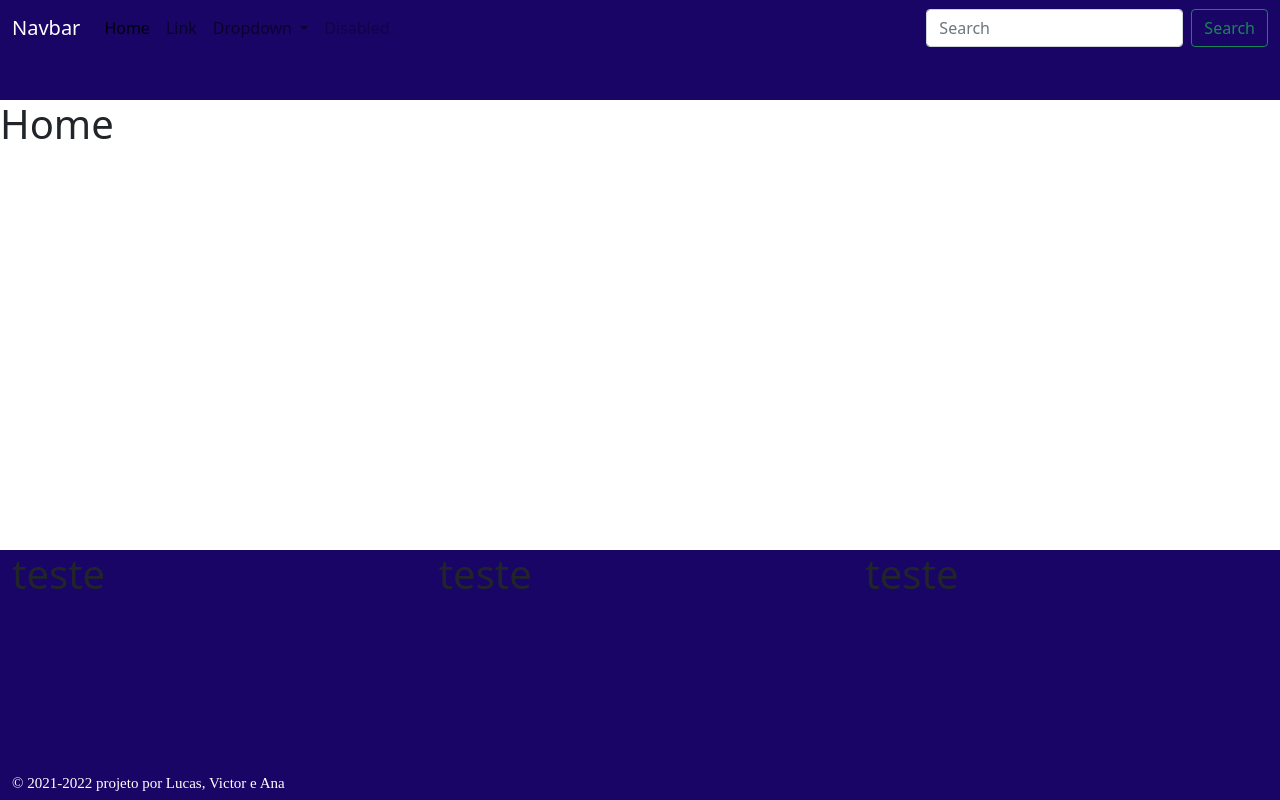
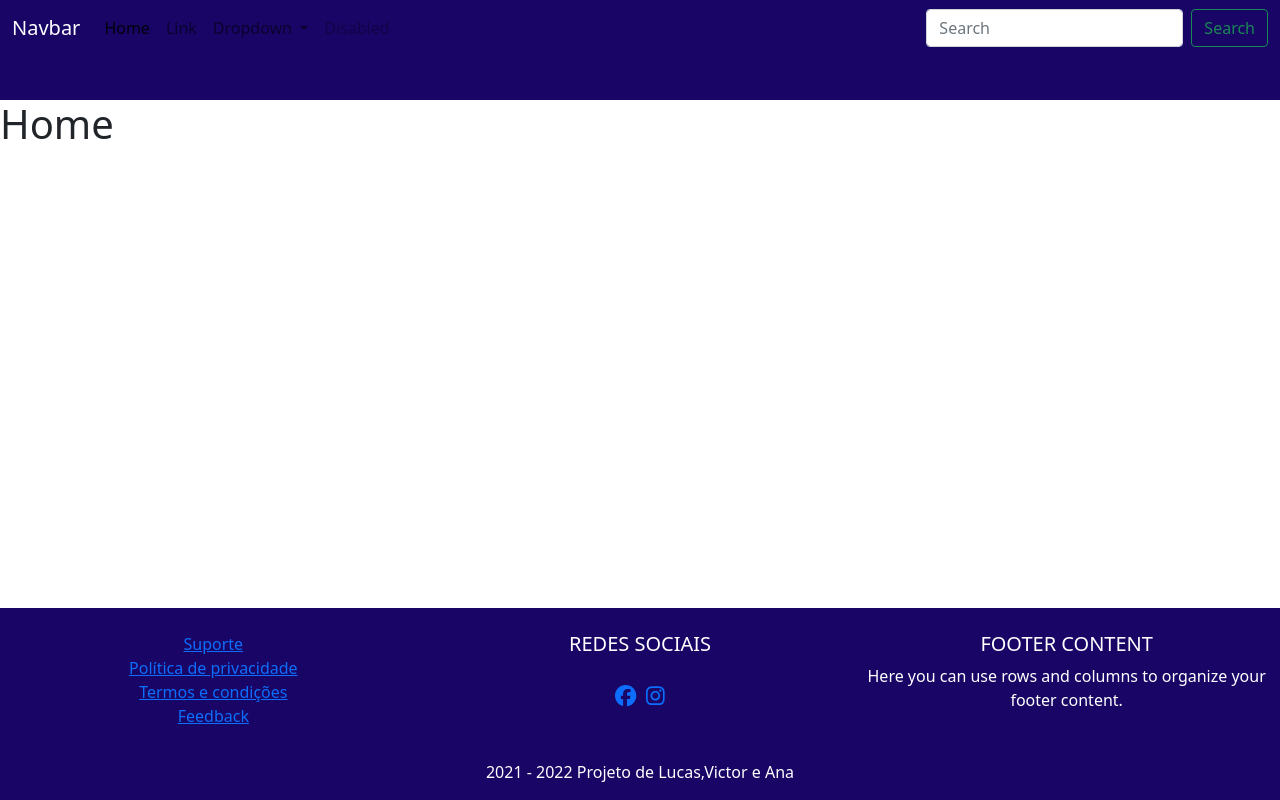
Before and after one commit to LucasTrentinn/projeto_integrador_vinhedo, a Vue app in the folder Site/Site_Vinho/: page / in a window 1280 px wide. Built offline with nearby package versions, Linux system fonts and the light colour scheme.

Commit message:
Footer sendo feito com links e redes sociais prontas

```diff
--- a/Site/Site_Vinho/index.html
+++ b/Site/Site_Vinho/index.html
@@ -1,5 +1,5 @@
 <!DOCTYPE html>
-<html lang="en">
+<html lang="pt-br">
   <head>
     <meta charset="UTF-8" />
     <link rel="icon" href="src\components\imagens\logo.png" />
--- a/Site/Site_Vinho/package.json
+++ b/Site/Site_Vinho/package.json
@@ -8,6 +8,11 @@
     "lint": "eslint . --ext .vue,.js,.jsx,.cjs,.mjs --fix --ignore-path .gitignore"
   },
   "dependencies": {
+    "@fortawesome/fontawesome-svg-core": "^1.3.0",
+    "@fortawesome/free-brands-svg-icons": "^6.0.0",
+    "@fortawesome/free-regular-svg-icons": "^6.0.0",
+    "@fortawesome/free-solid-svg-icons": "^6.0.0",
+    "@fortawesome/vue-fontawesome": "^3.0.0-5",
     "pinia": "^2.0.11",
     "vue": "^3.2.29",
     "vue-router": "^4.0.12"
--- a/Site/Site_Vinho/src/components/Rodape.vue
+++ b/Site/Site_Vinho/src/components/Rodape.vue
@@ -1,41 +1,84 @@
 <template>
-    <div class="container-fluid rodape fixed-bottom">
-          <div class="row conteudo">
-            <div class="col-4">
-                <h1>teste</h1>
-            </div>
-            <div class="col-4">
-                <h1>teste</h1>
-            </div>
-            <div class="col-4">
-                <h1>teste</h1>
-            </div>
+  <footer id="footer" class="page-footer font-small purple pt-4 fixed-bottom">
+    <!-- Footer Links -->
+    <div class="container-fluid text-center text-md-left">
+      <!-- Grid row -->
+      <div class="row">
+        <!-- Grid column -->
+
+        <hr class="clearfix w-100 d-md-none pb-3" />
+
+        <!-- Grid column -->
+        <div class="col-md-4 mb-md-0 mb-3">
+          <!-- Links -->
+
+          <ul class="list-unstyled">
+            <li>
+              <router-link to= "/"> Suporte </router-link>
+            </li>
+            <li>
+              <router-link to= "/"> Política de privacidade </router-link>
+            </li>
+            <li>
+              <router-link to= "/"> Termos e condições </router-link>
+            </li>
+            <li>
+              <router-link to= "/"> Feedback </router-link>
+            </li>
+          </ul>
         </div>
-        <div class="row copyright">
-            <p>&copy; 2021-2022 projeto por Lucas, Victor e Ana</p>
+        <!-- Grid column -->
+
+        <!-- Grid column -->
+        <div class="col-md-4 mb-md-0 mb-3">
+          <!-- Links -->
+          <h5 class="text-uppercase">Redes sociais</h5>
+
+          <ul class="redes">
+              <router-link class="facebook" to= "/"><font-awesome-icon :icon="['fab', 'facebook']" size="lg" /></router-link>
+              <router-link class="instagram" to= "/"> <font-awesome-icon :icon="['fab', 'instagram']" size="lg" /> </router-link>
+          </ul>
         </div>
+        <div class="col-md-4 mt-md-0 mt-3">
+          <!-- Content -->
+          <h5 class="text-uppercase">Footer Content</h5>
+          <p>
+            Here you can use rows and columns to organize your footer content.
+          </p>
+        </div>
+        <!-- Grid column -->
+      </div>
+      <!-- Grid row -->
     </div>
+    <!-- Footer Links -->
+
+    <!-- Copyright -->
+    <div class="footer-copyright text-center py-3">
+      2021 - 2022 Projeto de Lucas,Victor e Ana
+    </div>
+    <!-- Copyright -->
+  </footer>
 </template>
 
 <script>
-export default {
-
-}
+export default {};
 </script>
 
 <style>
-.rodape {
-    background-color: #180566;
-    height: 250px;
+#footer {
+  background-color: #180566;
+  color: white;
 }
-.conteudo {
-    height: 90%;
+.redes {
+  padding: 20px;
 }
-.copyright {
-    height: 10px;
-    font: 15px Georgia normal;
-    color: white;
-    font-display: flex;
-    justify-content: center;
+.facebook{
+padding: 5px;
+margin-right:0px;
+}
+.instagram{
+  text-align: center;
+padding: 5px;
+margin-left:0px;
 }
 </style>
--- a/Site/Site_Vinho/src/main.js
+++ b/Site/Site_Vinho/src/main.js
@@ -1,11 +1,25 @@
 import { createApp } from 'vue'
 import { createPinia } from 'pinia'
+
+
+import { FontAwesomeIcon } from "@fortawesome/vue-fontawesome"
+
+import { library } from "@fortawesome/fontawesome-svg-core";
+import { faPhone, faUmbrella } from "@fortawesome/free-solid-svg-icons";
+import { faFacebook, faInstagram } from '@fortawesome/free-brands-svg-icons'
+
+
+library.add(faPhone);
+library.add(faUmbrella);
+library.add(faFacebook);
+library.add(faInstagram);
 
 import App from './App.vue'
 import router from './router'
 
 const app = createApp(App)
 
+app.component("font-awesome-icon", FontAwesomeIcon)
 app.use(createPinia())
 app.use(router)
 
```
Also changed, not shown: 1 other file (tests, documents, lock files or other folders).
